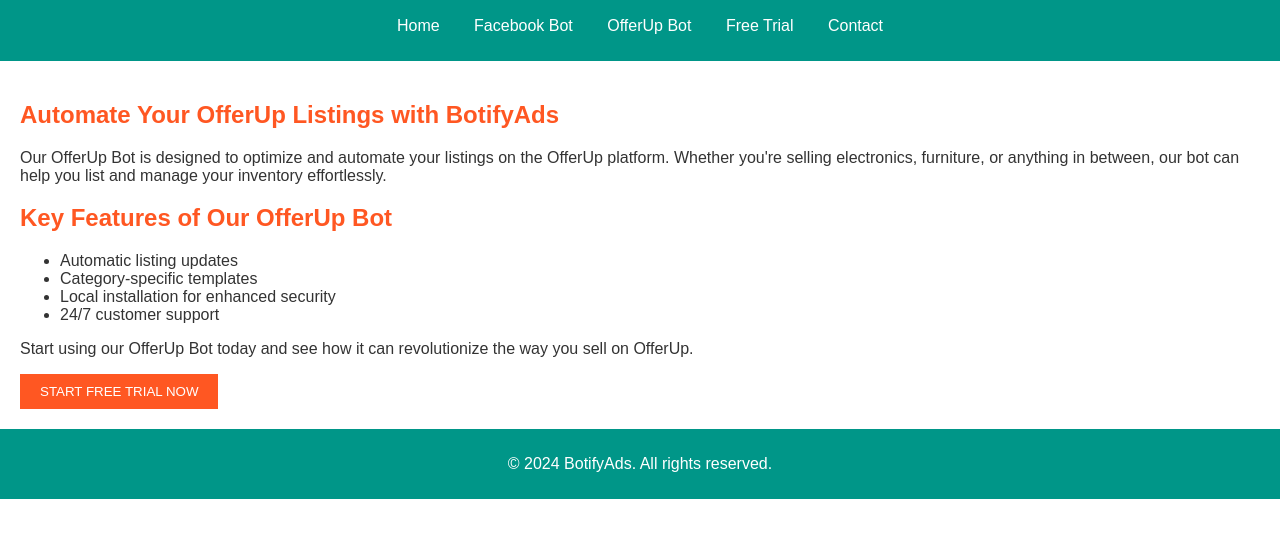
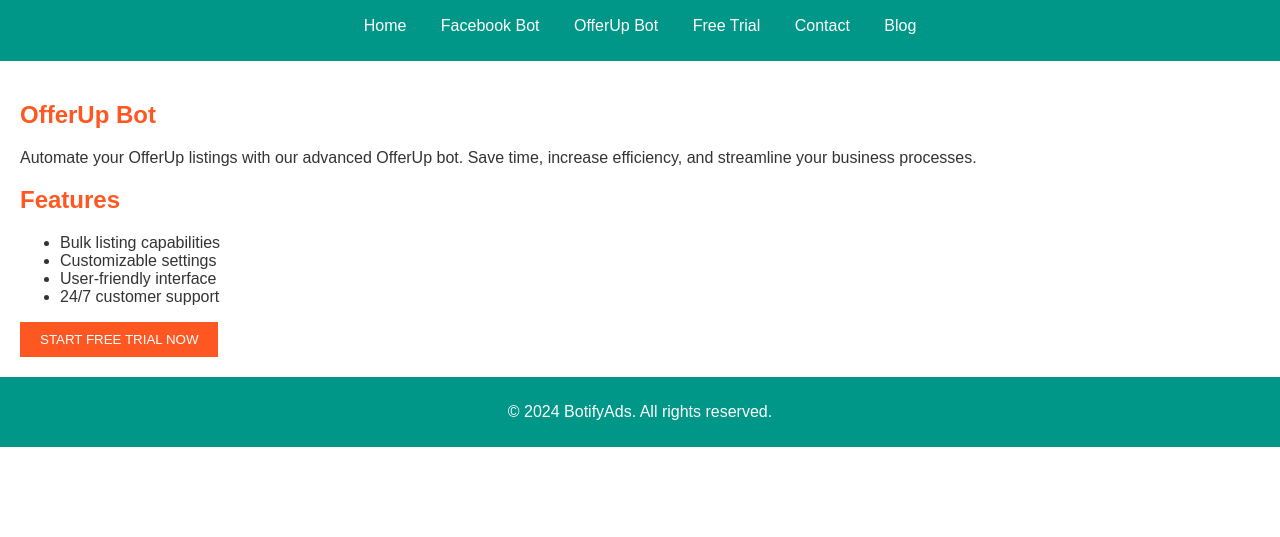
Before and after one commit to TayyabSiddiqui97/botifyads-website, a plain HTML site: page offerup-bot.html in a window 1280 px wide. Shown: the part 163-700 px from the top of the page. Drawn offline with Linux system fonts and the light colour scheme.

Commit message:
Update offerup-bot.html

```diff
--- a/offerup-bot.html
+++ b/offerup-bot.html
@@ -3,8 +3,8 @@
 <head>
     <meta charset="UTF-8">
     <meta name="viewport" content="width=device-width, initial-scale=1.0">
-    <title>OfferUp Bot - Automate OfferUp Listings | BotifyAds</title>
-    <meta name="description" content="Simplify and automate your OfferUp listings with BotifyAds' advanced bot. Optimize your selling process and increase productivity. Start your free trial today.">
+    <title>OfferUp Bot | BotifyAds</title>
+    <meta name="description" content="Automate your OfferUp listings with BotifyAds' advanced OfferUp bot. Save time and increase efficiency.">
     <link rel="stylesheet" href="css/styles.css">
     <link rel="icon" href="images/favicon.ico" type="image/x-icon">
 </head>
@@ -13,27 +13,27 @@
         <img src="images/logo.png" alt="BotifyAds Logo">
         <nav>
             <ul>
-                <li><a href="index">Home</a></li>
-                <li><a href="facebook-bot">Facebook Bot</a></li>
-                <li><a href="offerup-bot">OfferUp Bot</a></li>
-                <li><a href="free-trial">Free Trial</a></li>
-                <li><a href="contact">Contact</a></li>
+                <li><a href="index.html">Home</a></li>
+                <li><a href="facebook-bot.html">Facebook Bot</a></li>
+                <li><a href="offerup-bot.html">OfferUp Bot</a></li>
+                <li><a href="free-trial.html">Free Trial</a></li>
+                <li><a href="contact.html">Contact</a></li>
+                <li><a href="blog.html">Blog</a></li>
             </ul>
         </nav>
     </header>
     <main>
         <section>
-            <h1>Automate Your OfferUp Listings with BotifyAds</h1>
-            <p>Our OfferUp Bot is designed to optimize and automate your listings on the OfferUp platform. Whether you're selling electronics, furniture, or anything in between, our bot can help you list and manage your inventory effortlessly.</p>
-            <h2>Key Features of Our OfferUp Bot</h2>
+            <h1>OfferUp Bot</h1>
+            <p>Automate your OfferUp listings with our advanced OfferUp bot. Save time, increase efficiency, and streamline your business processes.</p>
+            <h2>Features</h2>
             <ul>
-                <li>Automatic listing updates</li>
-                <li>Category-specific templates</li>
-                <li>Local installation for enhanced security</li>
+                <li>Bulk listing capabilities</li>
+                <li>Customizable settings</li>
+                <li>User-friendly interface</li>
                 <li>24/7 customer support</li>
             </ul>
-            <p>Start using our OfferUp Bot today and see how it can revolutionize the way you sell on OfferUp.</p>
-            <button onclick="window.location.href='https://wa.me/message/5KDI6DQIUE4NF1'">Start Free Trial Now</button>
+            <button onclick="window.location.href='free-trial.html'">Start Free Trial Now</button>
         </section>
     </main>
     <footer>
```
